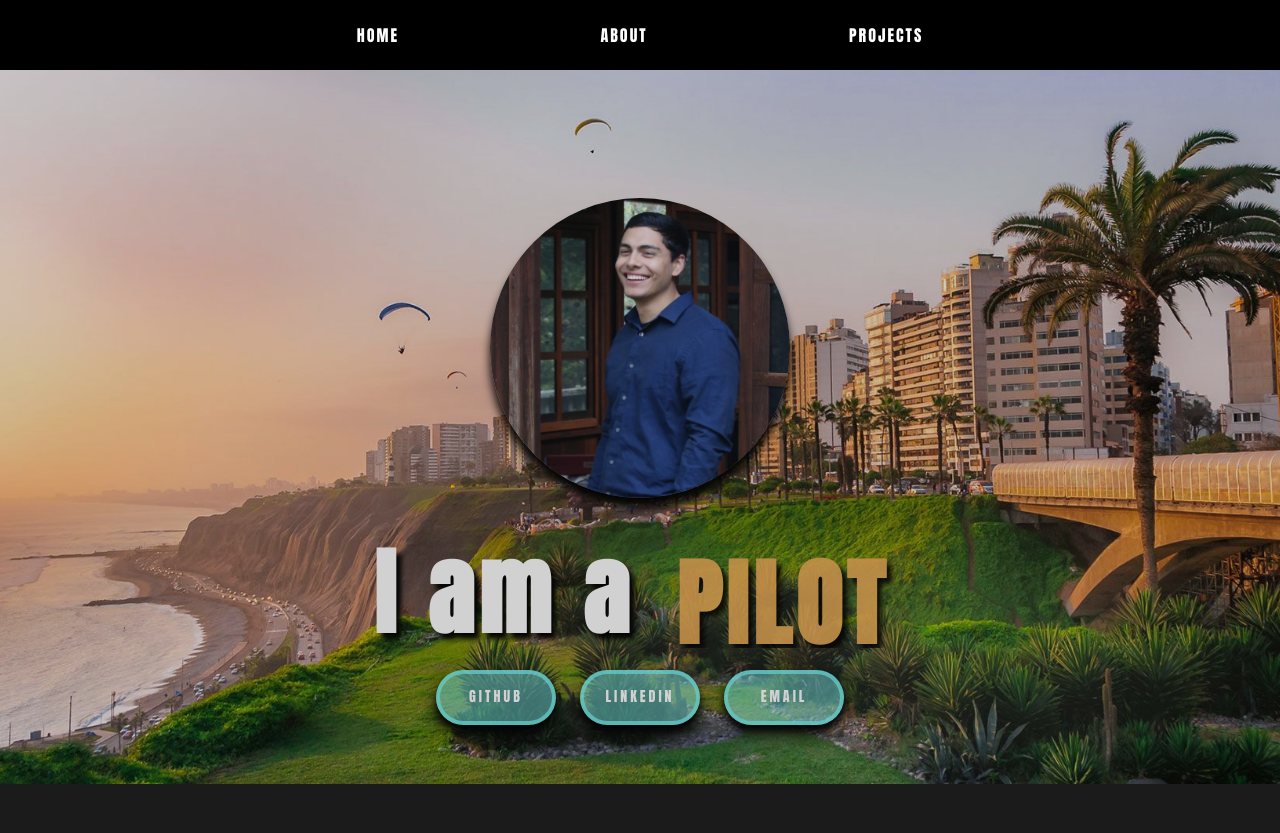
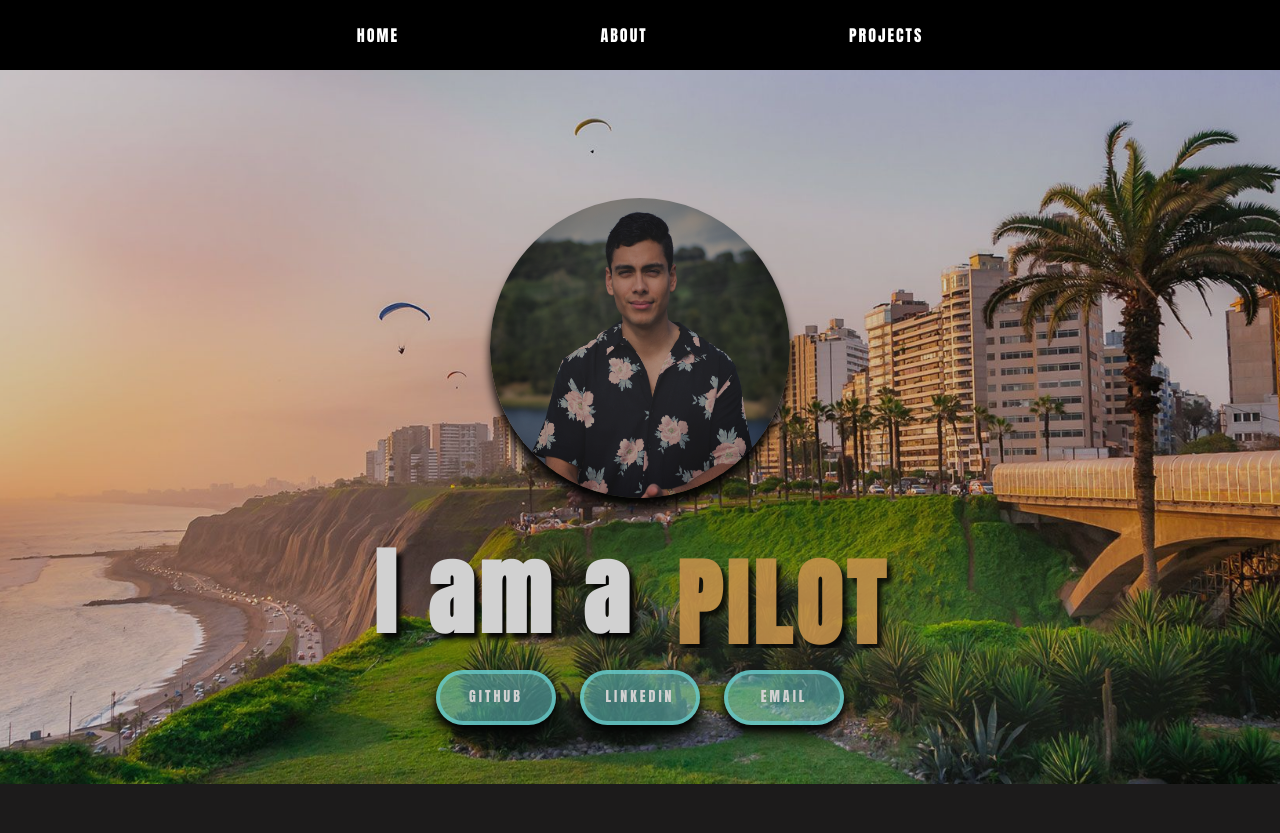
Before and after one commit to paulobocanegra/portfolio, a PHP site: page / in a window 1280 px wide. Shown: the top 833 px of the page. Run offline with PHP 8.4, Linux system fonts and the light colour scheme.

Commit message:
update photo

```diff
--- a/assets/css/body.css
+++ b/assets/css/body.css
@@ -11,6 +11,7 @@
 @media only screen and (max-width: 375px) {
     .about-wrapper{
         height: 95vh;
+         justify-content: flex-start;
     }
 }
 
@@ -40,9 +41,6 @@
 }
 
 @media only screen and (max-width: 375px) {
-    .about-wrapper{
-        justify-content: flex-start;
-    }
 
     .about-section{
         display: flex;
--- a/index.html
+++ b/index.html
@@ -61,7 +61,7 @@
     <!-- HERO-BANNER -->
     <div id="home" class="hero-wrapper">
         <div class="hero-banner">
-            <img src="/images/paulo_bocanegra_mugshot.jpg" alt="" class="hero-image">
+            <img src="/images/heromain2.jpg" alt="" class="hero-image">
         </div>
         <div class="hero-text">
             <div class="roledex-container">
```
Also changed, not shown: images/heromain2.jpg (added).
